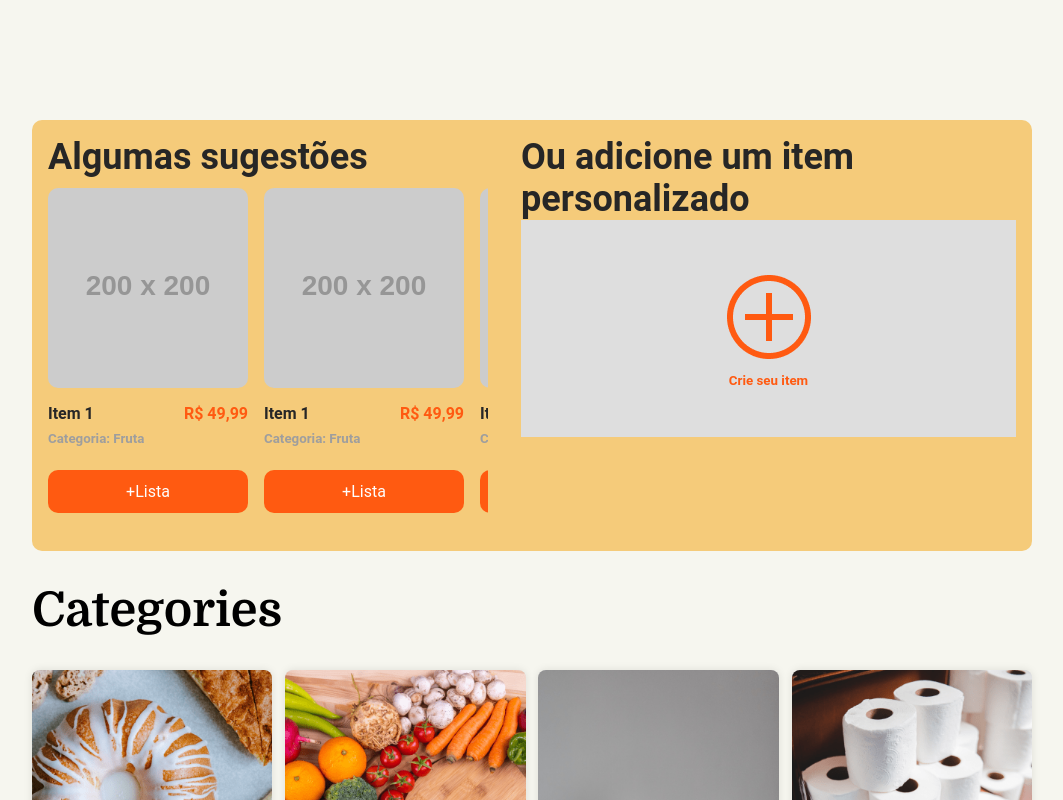
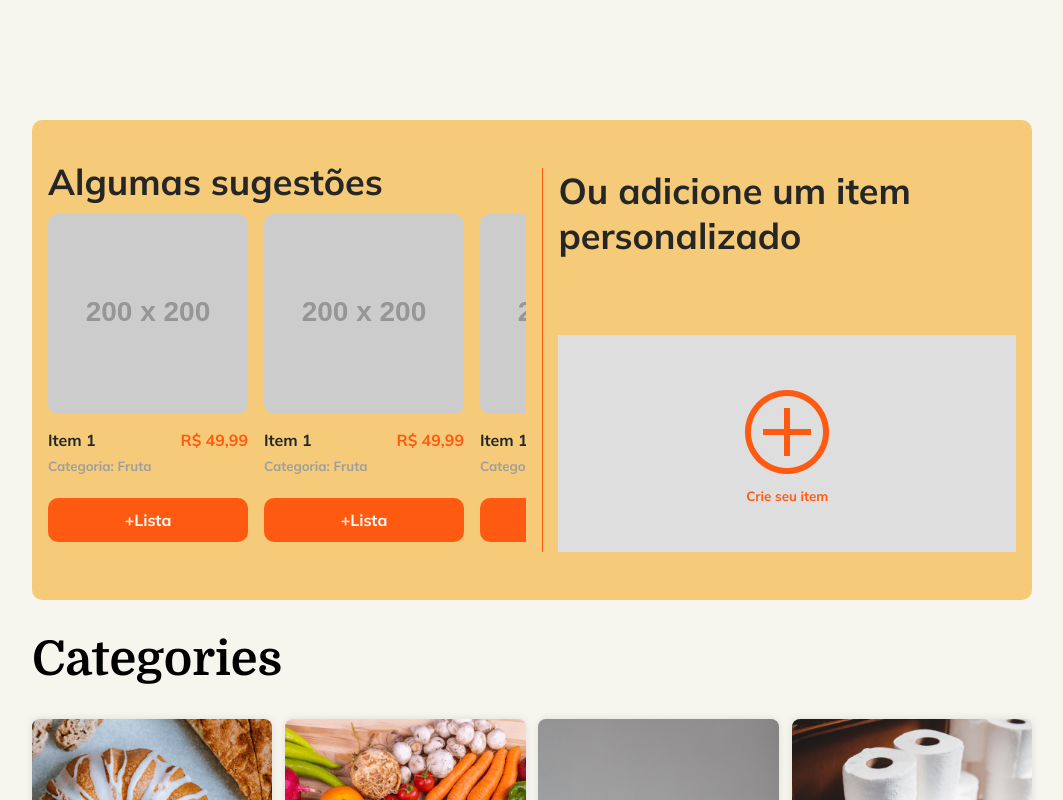
Before and after one commit to ricardoadorno/infomart-desafio-info, a Next.js app in the folder front-end/: page / in a window 1280 px wide. Shown: the part 780-1580 px from the top of the page, without its empty margins (108-1171 px from the left). Built offline with nearby package versions, Linux system fonts and the light colour scheme.

Commit message:
organizing

```diff
--- a/front-end/src/app/layout.tsx
+++ b/front-end/src/app/layout.tsx
@@ -5,16 +5,15 @@ import { getCssText } from "../styles";
 
 const domine = Domine({
   subsets: ["latin"],
-  weight: ["400", "700"]
+  weight: ["400", "700"],
 });
 
 const mulish = Mulish({
   subsets: ["latin"],
-  weight: ["400", "700"]
+  weight: ["400", "700"],
 });
 
-
-globalStyles()
+globalStyles();
 
 export const metadata = {
   title: "InfoMart",
@@ -30,10 +29,21 @@ export default function RootLayout({
   return (
     <html lang="pt">
       <head>
-        <style id="stitches" dangerouslySetInnerHTML={{ __html: getCssText() }} />
+        <style
+          id="stitches"
+          dangerouslySetInnerHTML={{ __html: getCssText() }}
+        />
+        <link
+          href="https://fonts.googleapis.com/css2?family=Domine:wght@400;500;600;700&display=swap"
+          rel="stylesheet"
+        ></link>
+        <link
+          href="https://fonts.googleapis.com/css2?family=Mulish:wght@400;500;600;700&display=swap"
+          rel="stylesheet"
+        ></link>
       </head>
       <body className={domine.className + mulish.className}>
-        <Header/>
+        <Header />
         {children}
       </body>
     </html>
--- a/front-end/src/app/page.tsx
+++ b/front-end/src/app/page.tsx
@@ -1,6 +1,7 @@
 import Categories from "@/components/Home/Categories";
 import Hero from "@/components/Home/Hero";
 import Suggestions from "@/components/Home/Suggestions";
+import { Container } from "@/styles/global";
 
 export default function Home() {
   return (
@@ -11,10 +12,3 @@ export default function Home() {
     </Container>
   );
 }
-
-import { styled } from "@/styles";
-
-export const Container = styled("div", {
-  maxWidth: "1000px",
-  margin: "0 auto",
-});
--- a/front-end/src/components/Home/Categories/index.tsx
+++ b/front-end/src/components/Home/Categories/index.tsx
@@ -13,28 +13,28 @@ export default function Categories() {
         <CategoriesCard>
           <CardImage src={padaria.src} alt="Padaria" />
           <h3>Padaria</h3>
-          <Link href="/category/padaria">
+          <Link href="/categories/padaria">
             <button>Confira</button>
           </Link>
         </CategoriesCard>
         <CategoriesCard>
           <CardImage src={hortifruti.src} alt="Hortifruti" />
           <h3>Hortifruti</h3>
-          <Link href="/category/hortifruti">
+          <Link href="/categories/hortifruti">
             <button>Confira</button>
           </Link>
         </CategoriesCard>
         <CategoriesCard>
           <CardImage src={limpeza.src} alt="Limpeza" />
           <h3>Limpeza</h3>
-          <Link href="/category/limpeza">
+          <Link href="/categories/limpeza">
             <button>Confira</button>
           </Link>
         </CategoriesCard>
         <CategoriesCard>
           <CardImage src={higiene.src} alt="Higiene" />
           <h3>Higiene</h3>
-          <Link href="/category/higiene">
+          <Link href="/categories/higiene">
             <button>Confira</button>
           </Link>
         </CategoriesCard>
--- a/front-end/src/components/Home/Suggestions/NewItemDialog/index.tsx
+++ b/front-end/src/components/Home/Suggestions/NewItem/NewItemDialog/index.tsx
@@ -15,7 +15,6 @@ export default () => (
   <Dialog.Root>
     <Dialog.Trigger asChild>
       <AddItemComponent>
-        <h3>Ou adicione um item personalizado</h3>
         <CreateItem>
           <img src={addItem.src} alt="add-item" />
           <small>Crie seu item</small>
--- a/front-end/src/components/Home/Suggestions/NewItemDialog/styles.ts
+++ b/front-end/src/components/Home/Suggestions/NewItem/NewItemDialog/styles.ts
@@ -21,6 +21,26 @@ export const AddItemComponent = styled("div", {
     fontSize: "$h3",
     color: "$black",
     fontWeight: "700",
+    marginBottom: "1rem",
+    textAlign: "center",
+  },
+});
+
+export const CreateItem = styled("div", {
+  backgroundColor: "$gray",
+  width: "100%",
+  height: "217px",
+
+  cursor: "pointer",
+  display: "flex",
+  gap: ".5rem",
+  flexDirection: "column",
+  justifyContent: "center",
+  alignItems: "center",
+
+  small: {
+    color: "$primary",
+    fontWeight: "700",
   },
 });
 
@@ -40,7 +60,7 @@ export const StyledDialogContent = styled(DialogContent, {
   left: "50%",
   transform: "translate(-50%, -50%)",
   width: "90vw",
-  maxWidth: "500px",
+  maxWidth: "600px",
   maxHeight: "85vh",
   animation: `${contentShowAnimation}  150ms cubic-bezier(0.16, 1, 0.3, 1)  `,
 
@@ -80,27 +100,12 @@ export const StyledImputGroup = styled("div", {
     border: "none",
     padding: "10px",
 
+    width: "100%",
+    boxSizing: "border-box",
+
     "&:placeholder": {
       color: "#9E9E9E",
     },
-  },
-});
-
-export const CreateItem = styled("div", {
-  backgroundColor: "$gray",
-  width: "495px",
-  height: "217px",
-
-  cursor: "pointer",
-  display: "flex",
-  gap: ".5rem",
-  flexDirection: "column",
-  justifyContent: "center",
-  alignItems: "center",
-
-  small: {
-    color: "#FF5A11",
-    fontWeight: "700",
   },
 });
 
--- /dev/null
+++ b/front-end/src/components/Home/Suggestions/NewItem/index.tsx
@@ -0,0 +1,11 @@
+import NewItemDialog from "./NewItemDialog";
+import { NewItemContainer } from "./styles";
+
+export default function NewItem() {
+  return (
+    <NewItemContainer>
+      <h3>Ou adicione um item personalizado</h3>
+      <NewItemDialog />
+    </NewItemContainer>
+  );
+}
--- /dev/null
+++ b/front-end/src/components/Home/Suggestions/NewItem/styles.ts
@@ -0,0 +1,13 @@
+import { styled } from "@/styles";
+
+export const NewItemContainer = styled("div", {
+  height: "80%",
+  display: "flex",
+  flexDirection: "column",
+  justifyContent: "space-between",
+  h3: {
+    fontSize: "$h3",
+    color: "$black",
+    alignSelf: "flex-start",
+  },
+});
--- a/front-end/src/components/Home/Suggestions/SuggestionCarousel/styles.ts
+++ b/front-end/src/components/Home/Suggestions/SuggestionCarousel/styles.ts
@@ -20,12 +20,13 @@ export const Carousel = styled("div", {
 
   "&::-webkit-scrollbar": {
     marginTop: "1rem",
+    height: "8px",
   },
   "&::-webkit-scrollbar-thumb": {
-    backgroundColor: "#888",
+    backgroundColor: "$primary",
     borderRadius: "9999px",
     "&:hover": {
-      backgroundColor: "#555",
+      backgroundColor: "$primary",
     },
   },
 });
--- a/front-end/src/components/Home/Suggestions/index.tsx
+++ b/front-end/src/components/Home/Suggestions/index.tsx
@@ -1,4 +1,4 @@
-import NewItemDialog from "./NewItemDialog";
+import NewItem from "./NewItem";
 import SuggestionCarousel from "./SuggestionCarousel";
 import { SuggestionsContainer, SuggestionsDivider } from "./styles";
 
@@ -9,7 +9,7 @@ export default function Suggestions() {
 
       <SuggestionsDivider />
 
-      <NewItemDialog />
+      <NewItem />
     </SuggestionsContainer>
   );
 }
--- a/front-end/src/components/Home/Suggestions/styles.ts
+++ b/front-end/src/components/Home/Suggestions/styles.ts
@@ -3,15 +3,17 @@ import { styled } from "@/styles";
 export const SuggestionsContainer = styled("div", {
   display: "flex",
   justifyContent: "space-evenly",
+  alignItems: "center",
   gap: "1rem",
-  padding: "1rem",
+  padding: "0 1rem 0 1rem",
   backgroundColor: "$secondary",
   borderRadius: "10px",
+  height: "30rem",
 });
 
 export const SuggestionsDivider = styled("div", {
   width: "1px",
-  height: "100%",
+  height: "80%",
   backgroundColor: "$primary",
   alignSelf: "center",
 });
--- a/front-end/src/styles/global.ts
+++ b/front-end/src/styles/global.ts
@@ -1,4 +1,4 @@
-import { globalCss } from ".";
+import { globalCss, styled } from ".";
 
 export const globalStyles = globalCss({
   "*": {
@@ -12,9 +12,9 @@ export const globalStyles = globalCss({
   },
 
   "body, input, button, textarea": {
-    fontFamily: "'Roboto', sans-serif",
+    fontFamily: "$sans",
     fontSize: "1rem",
-    fontWeight: 400,
+    fontWeight: 700,
   },
 
   a: {
@@ -35,3 +35,8 @@ export const globalStyles = globalCss({
     cursor: "pointer",
   },
 });
+
+export const Container = styled("div", {
+  maxWidth: "1000px",
+  margin: "0 auto",
+});
```
